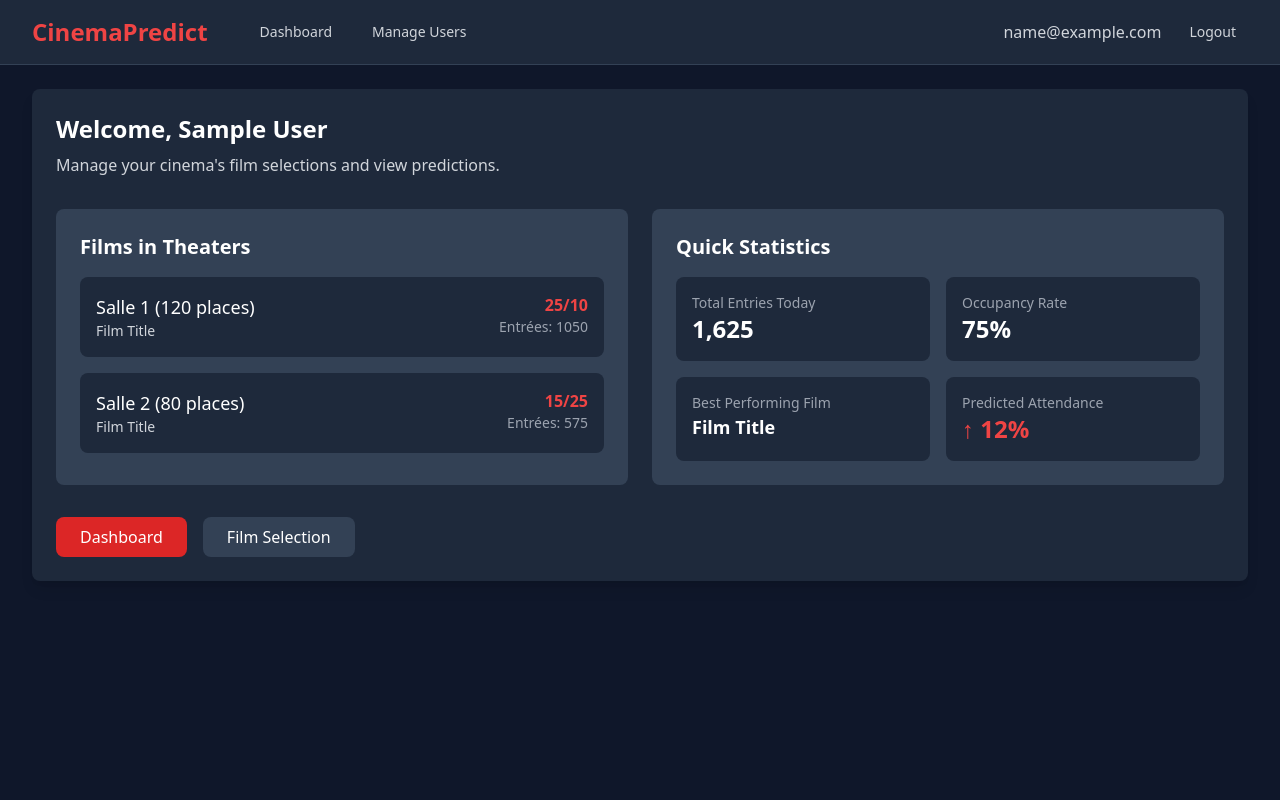
After one commit to DorotheeCatry/popularity-movie-prediction-project, a Django app: page /user/home/ in a window 1280 px wide. The commit adds this page. Run offline with Django 5.2, Linux system fonts and the light colour scheme; the visitor is signed in with stand-in values (Sample User, id 1); some libraries are stand-ins or nearby versions.

Commit message:
feat(user): add base and user templates
- Added theme/base.html as the main layout for the application.
- Added user templates: home.html, login.html, force_password_change.html, forgot_password.html, manager_confirm_delete.html, manager_form.html, and manager_list.html.
- These templates provide the foundation for the dashboard, authentication, and admin management views.

```diff
--- a/django_cinema_interface/django_cinema_interface/urls.py
+++ b/django_cinema_interface/django_cinema_interface/urls.py
@@ -21,4 +21,5 @@ urlpatterns = [
 
     path('admin/', admin.site.urls),
     path("__reload__/", include("django_browser_reload.urls")),
+    path('user/', include('user.urls')),
 ]
--- a/django_cinema_interface/theme/templates/base.html
+++ b/django_cinema_interface/theme/templates/base.html
@@ -1,19 +1,54 @@
-{% load static tailwind_tags %}
 <!DOCTYPE html>
 <html lang="en">
 <head>
-    <title>Django Tailwind</title>
     <meta charset="UTF-8">
     <meta name="viewport" content="width=device-width, initial-scale=1.0">
-		<meta http-equiv="X-UA-Compatible" content="ie=edge">
+    <title>{% block title %}Cinema Interface{% endblock %}</title>
+    {% load static %}
+    {% load tailwind_tags %}
     {% tailwind_css %}
 </head>
+<body class="bg-slate-900 min-h-screen">
+    <!-- Navigation -->
+    {% if user.is_authenticated %}
+    <nav class="bg-slate-800 border-b border-slate-700">
+        <div class="max-w-7xl mx-auto px-4 sm:px-6 lg:px-8">
+            <div class="flex items-center justify-between h-16">
+                <div class="flex items-center">
+                    <div class="flex-shrink-0">
+                        <span class="text-red-500 text-2xl font-bold">CinemaPredict</span>
+                    </div>
+                    <div class="hidden md:block">
+                        <div class="ml-10 flex items-baseline space-x-4">
+                            <a href="{% url 'home' %}" class="text-gray-300 hover:text-white px-3 py-2 rounded-md text-sm font-medium">Dashboard</a>
+                            {% if user.role == 'admin' %}
+                            <a href="{% url 'manager_list' %}" class="text-gray-300 hover:text-white px-3 py-2 rounded-md text-sm font-medium">Manage Users</a>
+                            {% endif %}
+                        </div>
+                    </div>
+                </div>
+                <div class="flex items-center">
+                    <span class="text-gray-300 mr-4">{{ user.email }}</span>
+                    <a href="{% url 'logout' %}" class="text-gray-300 hover:text-white px-3 py-2 rounded-md text-sm font-medium">Logout</a>
+                </div>
+            </div>
+        </div>
+    </nav>
+    {% endif %}
 
-	<body class="bg-gray-50 font-serif leading-normal tracking-normal">
-		<div class="container mx-auto">
-			<section class="flex items-center justify-center h-screen">
-				<h1 class="text-5xl">Django + Tailwind = ❤️</h1>
-			</section>
+    <!-- Main Content -->
+    <main class="max-w-7xl mx-auto py-6 sm:px-6 lg:px-8">
+        {% if messages %}
+        <div class="mb-4">
+            {% for message in messages %}
+            <div class="p-4 {% if message.tags == 'success' %}bg-green-100 text-green-700{% else %}bg-red-100 text-red-700{% endif %} rounded-lg">
+                {{ message }}
             </div>
+            {% endfor %}
+        </div>
+        {% endif %}
+
+        {% block content %}{% endblock %}
+    </main>
 </body>
 </html>
--- /dev/null
+++ b/django_cinema_interface/user/templates/user/home.html
@@ -0,0 +1,78 @@
+{% extends "base.html" %}
+
+{% block content %}
+<div class="bg-slate-800 rounded-lg shadow-lg p-6">
+    <div class="mb-8">
+        <h1 class="text-2xl font-bold text-white mb-2">Welcome, {{ user.get_full_name|default:user.email }}</h1>
+        <p class="text-gray-300">Manage your cinema's film selections and view predictions.</p>
+    </div>
+
+    <div class="grid grid-cols-1 md:grid-cols-2 gap-6 mb-8">
+        <!-- Current Films Section -->
+        <div class="bg-slate-700 rounded-lg p-6">
+            <h2 class="text-xl font-semibold text-white mb-4">Films in Theaters</h2>
+            <div class="space-y-4">
+                <!-- Example Film Card -->
+                <div class="bg-slate-800 rounded-lg p-4">
+                    <div class="flex justify-between items-start">
+                        <div>
+                            <h3 class="text-lg font-medium text-white">Salle 1 (120 places)</h3>
+                            <p class="text-gray-300 text-sm">Film Title</p>
+                        </div>
+                        <div class="text-right">
+                            <p class="text-red-500 font-semibold">25/10</p>
+                            <p class="text-sm text-gray-400">Entrées: 1050</p>
+                        </div>
+                    </div>
+                </div>
+
+                <div class="bg-slate-800 rounded-lg p-4">
+                    <div class="flex justify-between items-start">
+                        <div>
+                            <h3 class="text-lg font-medium text-white">Salle 2 (80 places)</h3>
+                            <p class="text-gray-300 text-sm">Film Title</p>
+                        </div>
+                        <div class="text-right">
+                            <p class="text-red-500 font-semibold">15/25</p>
+                            <p class="text-sm text-gray-400">Entrées: 575</p>
+                        </div>
+                    </div>
+                </div>
+            </div>
+        </div>
+
+        <!-- Quick Stats -->
+        <div class="bg-slate-700 rounded-lg p-6">
+            <h2 class="text-xl font-semibold text-white mb-4">Quick Statistics</h2>
+            <div class="grid grid-cols-2 gap-4">
+                <div class="bg-slate-800 rounded-lg p-4">
+                    <p class="text-gray-400 text-sm">Total Entries Today</p>
+                    <p class="text-2xl font-bold text-white">1,625</p>
+                </div>
+                <div class="bg-slate-800 rounded-lg p-4">
+                    <p class="text-gray-400 text-sm">Occupancy Rate</p>
+                    <p class="text-2xl font-bold text-white">75%</p>
+                </div>
+                <div class="bg-slate-800 rounded-lg p-4">
+                    <p class="text-gray-400 text-sm">Best Performing Film</p>
+                    <p class="text-lg font-bold text-white">Film Title</p>
+                </div>
+                <div class="bg-slate-800 rounded-lg p-4">
+                    <p class="text-gray-400 text-sm">Predicted Attendance</p>
+                    <p class="text-2xl font-bold text-red-500">↑ 12%</p>
+                </div>
+            </div>
+        </div>
+    </div>
+
+    <!-- Action Buttons -->
+    <div class="flex space-x-4">
+        <button class="bg-red-600 text-white px-6 py-2 rounded-lg hover:bg-red-700 transition-colors">
+            Dashboard
+        </button>
+        <button class="bg-slate-700 text-white px-6 py-2 rounded-lg hover:bg-slate-600 transition-colors">
+            Film Selection
+        </button>
+    </div>
+</div>
+{% endblock %}
```
Also changed, not shown: django_cinema_interface/user/templates/user/force_password_change.html (added, +38 -0 lines), django_cinema_interface/user/templates/user/forgot_password.html (added, +36 -0 lines), django_cinema_interface/user/templates/user/login.html (added, +65 -0 lines), django_cinema_interface/user/templates/user/manager_confirm_delete.html (added, +24 -0 lines), django_cinema_interface/user/templates/user/manager_form.html (added, +37 -0 lines), django_cinema_interface/user/templates/user/manager_list.html (added, +52 -0 lines). Lines whose indentation alone changed are shown as unchanged.
